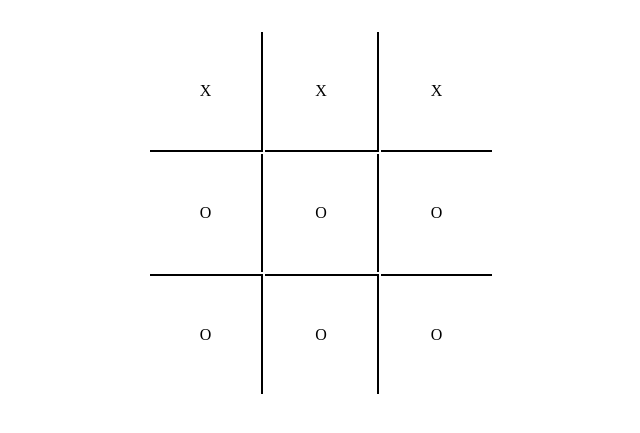
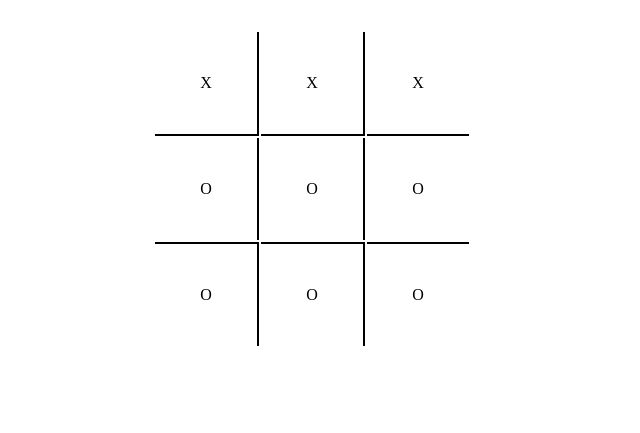
Before and after one commit to onahump/The-web-development-course, a plain HTML site: page CSS_intermediate/Tic_Tac_Toe_Example/tic_tac_toe.html in a window 1280 px wide. Shown: the part 95-528 px from the top of the page, without its empty margins (328-968 px from the left). Drawn offline with Linux system fonts and the light colour scheme.

Commit message:
Solving margin error and adding height and weidth at each box

```diff
--- a/CSS_intermediate/Tic_Tac_Toe_Example/style.css
+++ b/CSS_intermediate/Tic_Tac_Toe_Example/style.css
@@ -4,11 +4,13 @@ h1	{
 }
 
 table {
-	margin: 2% 0% 2% 37%;
+	margin: auto;
 }
 
 td {
-	padding: 50px
+	width: 100px;
+	height: 100px;
+	text-align: center;
 }
 
 td.a {
```
